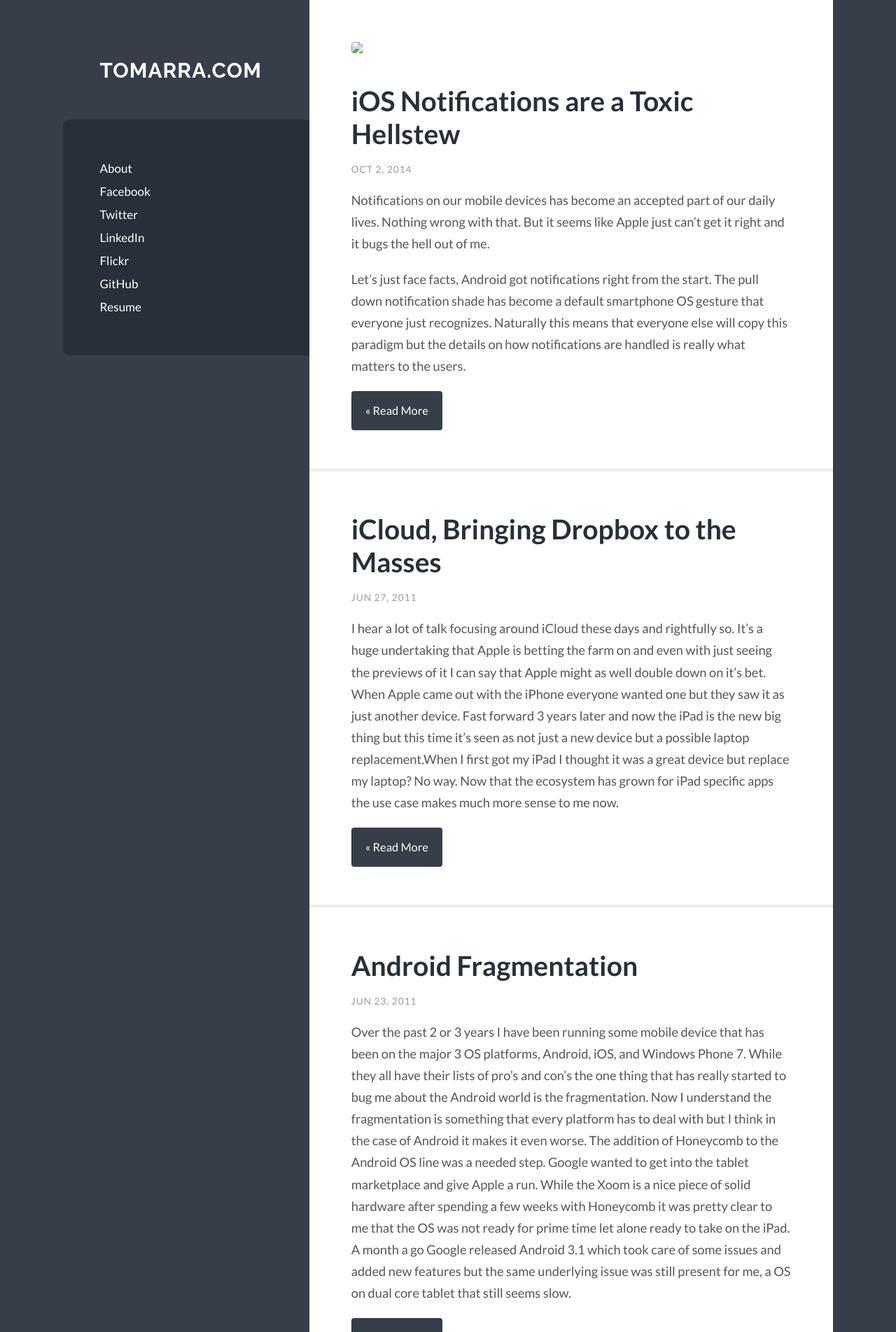
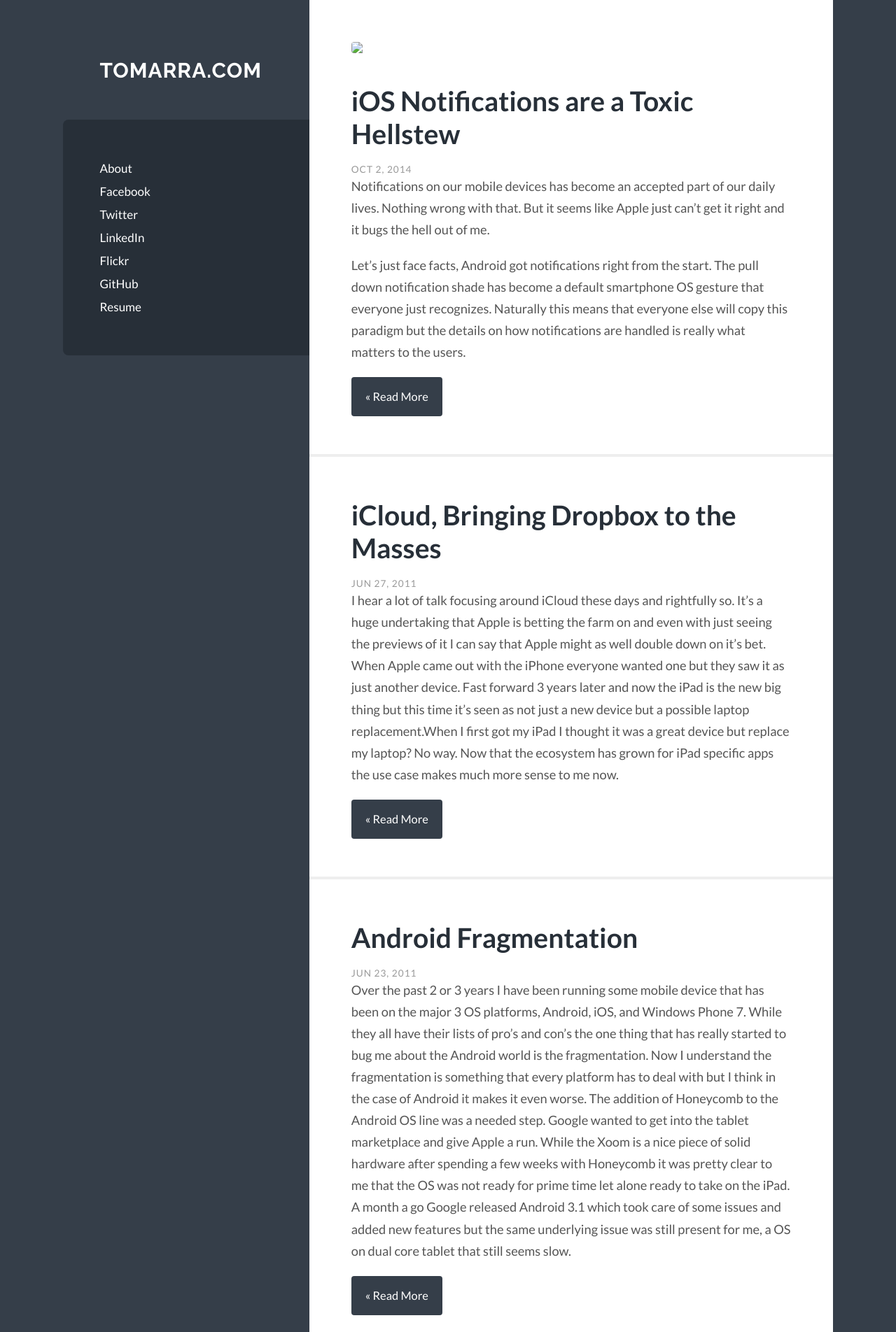
Before and after one commit to tomarra/tomarra.github.io, a Jekyll site: the page built from index.html, in a window 1280 px wide. Shown: the top 1904 px of the page at 70% size. Built offline with Jekyll 4.4.1, drawn with Linux system fonts in a browser that asks for light colours.

```diff
--- a/_includes/footer.html
+++ b/_includes/footer.html
@@ -8,7 +8,7 @@
       2016 TomArra.com
     </p>
     <p class="credits-right">
-      <a href="{{ "/feed.xml" | prepend: site.baseurl }}">RSS Feed</a></p>
+      <a href="{{ "/feed.xml" | prepend: site.baseurl }}">RSS Feed</a>
     </p>
   </div>
 </div>
--- a/index.html
+++ b/index.html
@@ -22,9 +22,7 @@ layout: default
           <span class="post-meta">{{ post.date | date: "%b %-d, %Y" }}</span>
 
           <div class="post-content">
-            <p>
             {{ post.content | split:'<!--break-->' | first }}
-          </p>
 
             {% if post.content contains '<!--break-->' %}
               <div class="archive-nav">
```
